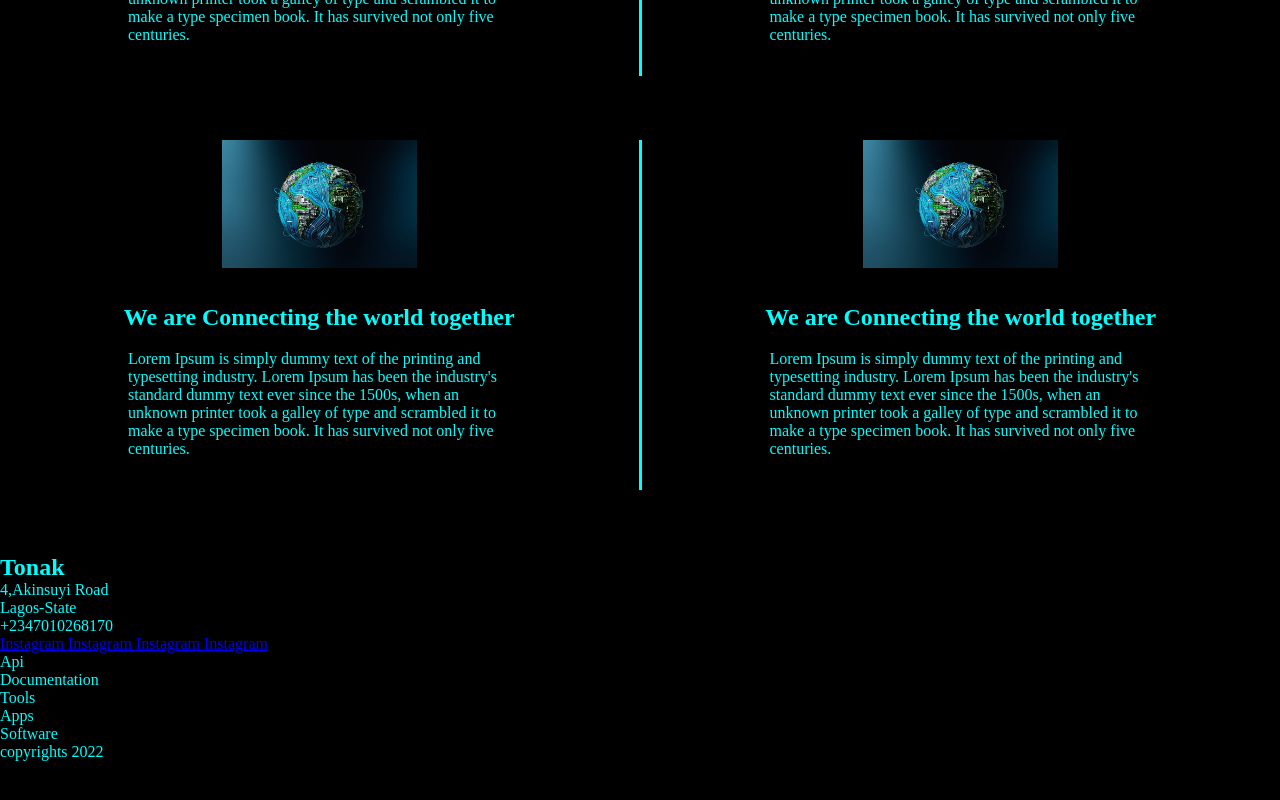
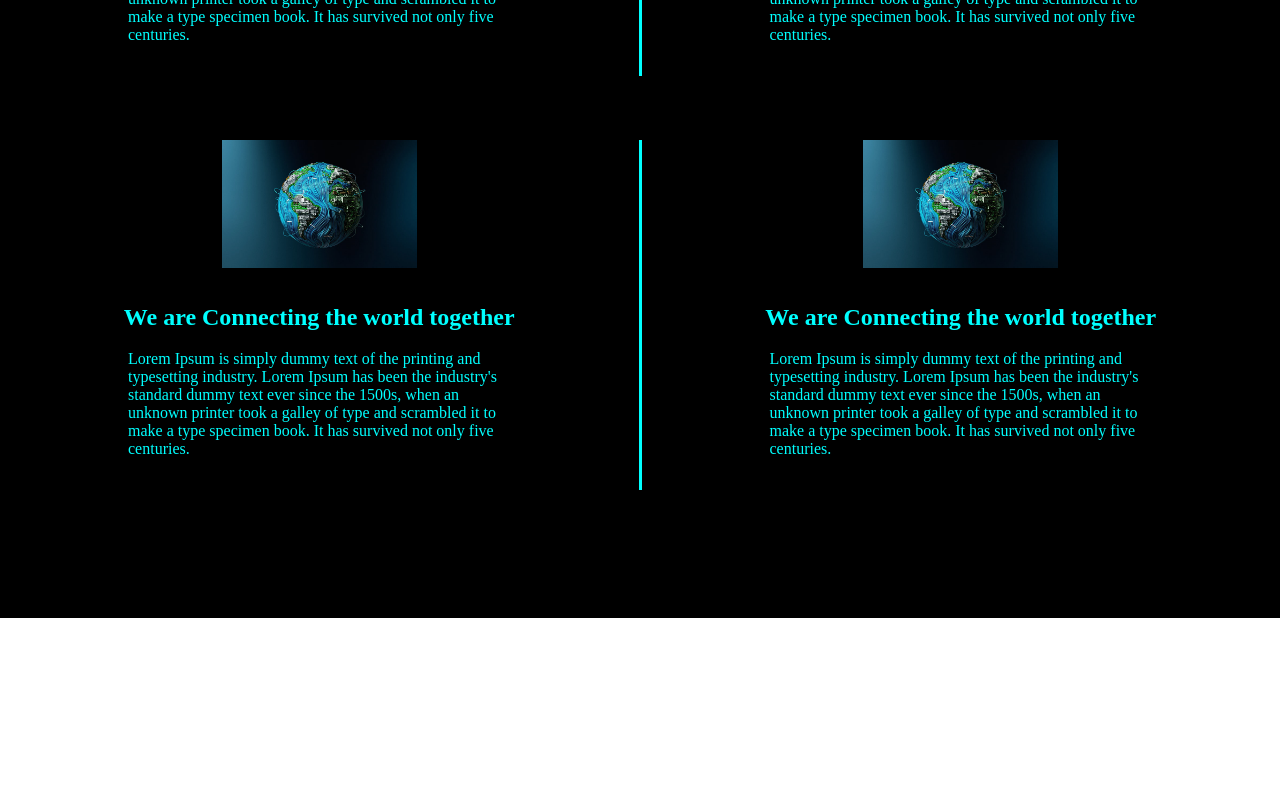
Before and after one commit to Akinsuyiphilip/tonak, a React (Create React App) app: page / in a window 1280 px wide. Shown: the part 1206-2006 px from the top of the page. After the commit the page ends 1824 px from the top, so only its background shows below. Built offline with nearby package versions, Linux system fonts and the light colour scheme.

Commit message:
feature: Add new files

```diff
--- a/src/components/About.jsx
+++ b/src/components/About.jsx
@@ -1,7 +1,7 @@
 import React from 'react'
 import {BrowserRouter as Router,} from 'react-router-dom';
-import Contact from './Contact';
 import Tables from './Tables';
+
 
 function About() {
 return (
@@ -13,7 +13,7 @@ return (
             </div>
             <Tables/>
             <Tables/>
-            <Contact/>
+
         </div>
     </Router>
 </>
--- a/src/components/Contact.jsx
+++ /dev/null
@@ -1,40 +0,0 @@
-import React from 'react';
-import { Link } from 'react-router-dom';
-
-function Contact() {
-return (
-<>
-  <div className="contact">
-    <div className="rowt">
-      <div className="company">
-
-        <div className="side-1">
-          <h2 className="logo">Tonak</h2>
-          <p>4,Akinsuyi Road</p>
-          <p> Lagos-State</p>
-          <p>+2347010268170</p>
-        </div>
-
-        <div className="side-2">
-          <Link to='/'> Instagram</Link>
-          <Link to='/'> Instagram</Link>
-          <Link to='/'> Instagram</Link>
-          <Link to='/'> Instagram</Link>
-        </div>
-        <div className="side-3">
-          <p>Api</p>
-          <p>Documentation</p>
-          <p>Tools</p>
-          <p>Apps</p>
-          <p>Software</p>
-        </div>
-      </div>
-
-      <div>copyrights 2022</div>
-    </div>
-  </div>
-</>
-)
-}
-
-export default Contact
```
Also changed, not shown: src/components/Imageslider.jsx (+9 -0 lines), src/index.scss (+7 -0 lines).
